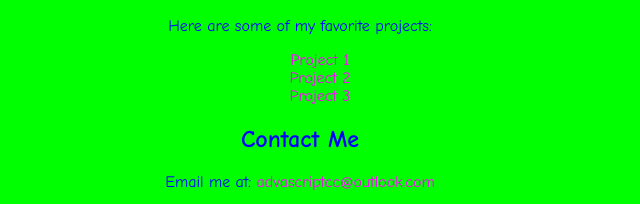
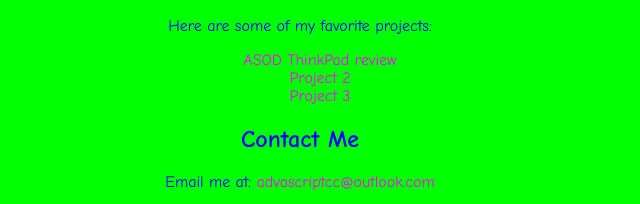
Before and after one commit to YaroslaPenskoe/AdvaScriptCColdsite, a plain HTML site: page index.html in a window 1280 px wide. Shown: the part 306-510 px from the top of the page, 340-980 px from the left. Drawn offline with Linux system fonts and the light colour scheme.

Commit message:
Update index.html

```diff
--- a/index.html
+++ b/index.html
@@ -57,7 +57,7 @@
     <h2>My Projects</h2>
     <p>Here are some of my favorite projects:</p>
     <ul>
-        <li><a href="https://yaroslapenskoe.github.io/AdvaScriptCColdsite/none.html">Project 1</a></li>
+        <li><a href="https://yaroslapenskoe.github.io/AdvaScriptCColdsite/none.html">ASOD ThinkPad review</a></li>
         <li><a href="https://yaroslapenskoe.github.io/AdvaScriptCColdsite/none.html">Project 2</a></li>
         <li><a href="https://yaroslapenskoe.github.io/AdvaScriptCColdsite//none.html">Project 3</a></li>
     </ul>
```
